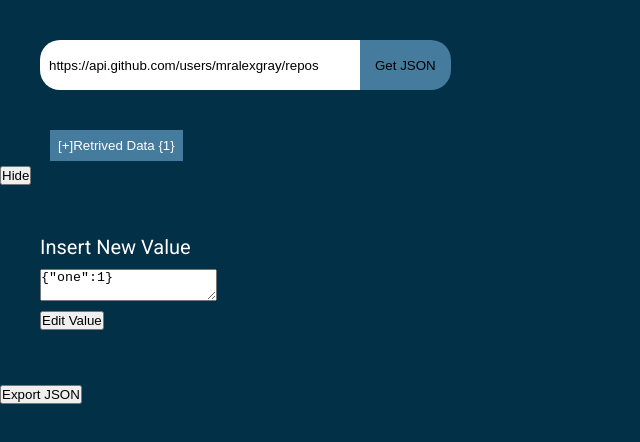
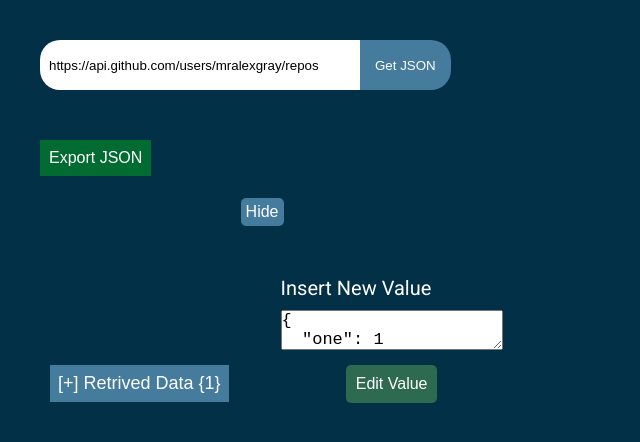
Before and after one commit to AnasOkasha-chambaam/json-react-viewer, a React (Create React App) app: page / in a window 1280 px wide. Both pictures are taken after a click on the button "Edit". Shown: the top 442 px of the page, without its empty margins (0-640 px from the left). Built offline with nearby package versions, Linux system fonts and the light colour scheme.

Commit message:
Finished, I guess

```diff
--- a/src/App.js
+++ b/src/App.js
@@ -8,7 +8,7 @@ function App() {
   let [loading, setLoading] = useState(false);
   let [linkToGetJSON, setLinkToGetJSON] = useState(""); // This is the link to fetch
   let [JSONToView, setJSONToView] = useState(
-    JSON.parse(JSON.stringify({ one: 1 }))
+    JSON.parse(JSON.stringify({ one: 1 }, null, 2))
   ); // this is the json response to view
   useEffect(() => {
     setLoading(true);
@@ -32,7 +32,7 @@ function App() {
   let setDataOfALayer = (aLayer, newValue) => {
     // Layers will be like '1,any,99'
     let layersArray = aLayer ? aLayer.split(",") : "".split(","),
-      mainData = JSON.parse(JSON.stringify(JSONToView)),
+      mainData = JSON.parse(JSON.stringify(JSONToView, null, 2)),
       currentVariable = mainData;
     layersArray.forEach((singleLayer, index, arr) => {
       if (newValue !== undefined && index === arr.length - 1) {
@@ -58,6 +58,10 @@ function App() {
   return (
     <div className="container">
       <LinkToGetJSON submitNewLink={submitNewLink} setLoading={setLoading} />
+      <ExportFunctionality
+        JSONToViewString={JSON.stringify(JSONToView, null, 2)}
+        setLoading={setLoading}
+      />
       <JSONViewer
         JSONToView={JSONToView}
         loading={loading}
@@ -65,10 +69,6 @@ function App() {
         currentLayer={""}
         setDataOfALayer={setDataOfALayer}
       />
-      <ExportFunctionality
-        JSONToViewString={JSON.stringify(JSONToView, null, 2)}
-        setLoading={setLoading}
-      />
     </div>
   );
 }
--- a/src/app.css
+++ b/src/app.css
@@ -74,6 +74,7 @@ td {
   transition: transform 0.1s ease-in-out;
   transform-origin: left;
   background-color: #457b9d;
+  color: white;
 }
 
 .container > div > form > input[name="link-to-get-json"]:hover {
@@ -91,6 +92,7 @@ td {
   border: none;
   cursor: pointer;
   transition: transform 0.3s ease;
+  font-size: 18px;
 }
 .container .show-hide-data-btn:hover {
   transform: scale(1.1);
@@ -105,6 +107,78 @@ td {
   margin-top: 30px;
 }
 
+.container table td:has(.edit-functionality) {
+  /* display: flex; */
+  justify-content: flex-start;
+  align-items: center;
+}
+
 .container table td:hover {
   background: rgb(23, 41, 66);
 }
+
+.edit-functionality {
+  display: inline-block;
+  margin: 5px;
+  opacity: 0;
+  pointer-events: none;
+  margin: 12px;
+  transition: opacity 0.3s ease;
+}
+
+.edit-functionality textarea {
+  font-size: 17px;
+}
+
+.edit-functionality .edit-content-btn,
+.edit-functionality button[type="submit"] {
+  padding: 5px;
+  border-radius: 5px;
+  border: none;
+  background: #457b9d;
+  color: white;
+  font-size: 16px;
+  cursor: pointer;
+  transition-property: transform, opacity;
+  transition-duration: 0.3s;
+  transition-timing-function: ease;
+  margin: auto;
+}
+
+.edit-functionality button[type="submit"] {
+  background-color: #2d6a4f;
+  padding: 10px;
+  margin-top: 15px;
+  transition: background 0.3s ease;
+}
+.edit-functionality button[type="submit"]:hover {
+  background-color: #1f4936;
+}
+
+.edit-functionality .edit-content-btn:hover {
+  transform: scale(1.1);
+}
+
+.container table td:hover > .edit-functionality {
+  opacity: 1;
+  pointer-events: all;
+}
+
+.show-hide-data-btn ~ .edit-functionality {
+  opacity: 1;
+  pointer-events: all;
+}
+
+.json-export-btn {
+  margin: 10px 40px;
+  padding: 9px;
+  font-size: 16px;
+  color: white;
+  background: #016b32;
+  border: none;
+  cursor: pointer;
+  transition: background 0.1s ease-in-out;
+}
+.json-export-btn:hover {
+  background-color: #015227;
+}
--- a/src/components/edit_functionality/editfunctionality.js
+++ b/src/components/edit_functionality/editfunctionality.js
@@ -2,9 +2,9 @@ import React, { useEffect, useRef, useState } from "react";
 
 function EditFunctionality({ JSONToView, currentLayer, setDataOfALayer }) {
   let [showInput, setShowInput] = useState(false);
-  let [toShow, setToShow] = useState(JSON.stringify(JSONToView));
+  let [toShow, setToShow] = useState(JSON.stringify(JSONToView, null, 2));
   useEffect(() => {
-    setToShow(JSON.stringify(JSONToView));
+    setToShow(JSON.stringify(JSONToView, null, 2));
   }, [JSONToView]);
   let newValue = useRef();
   return (
@@ -23,6 +23,7 @@ function EditFunctionality({ JSONToView, currentLayer, setDataOfALayer }) {
         onSubmit={(e) => {
           e.preventDefault();
           setDataOfALayer(currentLayer, newValue.current.value);
+          setShowInput(!showInput);
         }}
       >
         <label>Insert New Value</label>
--- a/src/components/exportfunctionality/exportfunctionality.js
+++ b/src/components/exportfunctionality/exportfunctionality.js
@@ -14,6 +14,7 @@ function ExportFunctionality({ JSONToViewString, setLoading }) {
         Export JSON
       </a> */}
       <button
+        className="json-export-btn"
         onClick={async () => {
           console.log(JSONToViewString);
           try {
--- a/src/components/json_viewer/jsonviewer.js
+++ b/src/components/json_viewer/jsonviewer.js
@@ -22,7 +22,7 @@ function JSONViewer({
     if (JSONToView === null || JSONToView === undefined) {
       return (
         <>
-          {JSON.stringify(JSONToView)}
+          {JSON.stringify(JSONToView, null, 2)}
           <EditFunctionality
             currentLayer={currentLayer}
             previousLayers={previousLayers}
@@ -35,7 +35,7 @@ function JSONViewer({
     if (typeof JSONToView === "boolean") {
       return (
         <>
-          {JSON.stringify(JSONToView)}
+          {JSON.stringify(JSONToView, null, 2)}
           <EditFunctionality
             currentLayer={currentLayer}
             previousLayers={previousLayers}
@@ -68,7 +68,7 @@ function JSONViewer({
               setShowContent(!showContent);
             }}
           >
-            {`[${showContent ? "-" : "+"}]` +
+            {`[${showContent ? "-" : "+"}] ` +
               (lastLayer ? lastLayer : "Retrived Data") +
               " " +
               (Array.isArray(JSONToView)
```
